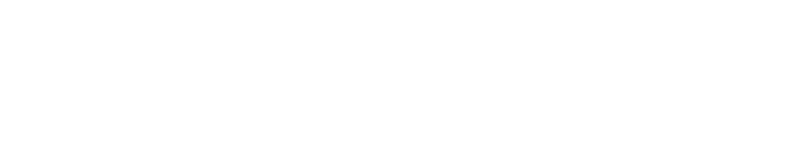
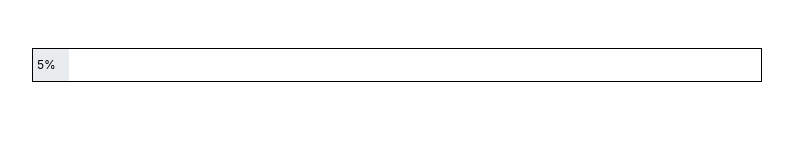
Before and after one commit to priyahatkar/algorigthm, a plain HTML site: page index.html in a window 1280 px wide. Shown: the whole page, without its empty margins (243-1036 px from the left). Drawn offline with nearby package versions, Linux system fonts and the light colour scheme.

Commit message:
work done

```diff
--- /dev/null
+++ b/assets/css/style.css
@@ -0,0 +1,12 @@
+.progress {
+    width: 0%;
+    height: 20px;
+    background-color: #007bff;
+    color: #000;
+    text-align: center;
+    border-radius: 0% !important;
+}
+.pro1{
+    border: 1px solid #000;
+    height: 34px;
+}
--- /dev/null
+++ b/assets/js/progress.js
@@ -0,0 +1,20 @@
+const progress_bar = document.getElementById("progress_bar");
+let progress = 0;
+
+let intervalId = setInterval(() => {
+    progress++;
+    progress_bar.style.width = `${progress}%`;
+    progress_bar.innerHTML = `${progress}%`;
+
+    if (progress >= 100) {
+        clearInterval(intervalId);
+        progress = 0;
+        setTimeout(() => {
+        intervalId = setInterval(() => {
+            progress++;
+            progress_bar.style.width =` ${progress}%`;
+            progress_bar.innerHTML = `${progress}%`;
+        }, 60000);
+    }, 1000);
+    }
+}, 1000);
--- a/index.html
+++ b/index.html
@@ -3,13 +3,23 @@
 <head>
     <meta charset="UTF-8">
     <meta name="viewport" content="width=device-width, initial-scale=1.0">
+    <link rel="stylesheet" href="./assets/css/style.css">
+    <link rel="stylesheet" href="https://cdn.jsdelivr.net/npm/bootstrap@4.6.2/dist/css/bootstrap.min.css" integrity="sha384-xOolHFLEh07PJGoPkLv1IbcEPTNtaed2xpHsD9ESMhqIYd0nLMwNLD69Npy4HI+N" crossorigin="anonymous">
     <title>Document</title>
 </head>
 <body>
+    <div class="container">
+        <div class="row">
+            <div class="col-md-8 offset-md-2">
+                <div class="pro1 my-5">
+                    <div class="progress py-3 px-1" id="progress_bar"></div>
+                </div>
+            </div>
+        </div>
+    </div>
 
 
-
-    <script src="./assets/js/anagram.js"></script>
+    <!-- <script src="./assets/js/anagram.js"></script> -->
     <!-- <script src="./assets/js/countZero.js"></script> -->
     <!-- <script src="./assets/js/duplicate.js"></script> -->
     <!-- <script src="./assets/js/fibSeries.js"></script> -->
@@ -21,6 +31,8 @@
     <!-- <script src="./assets/js/palindrom.js"></script> -->
     <!-- <script src="./assets/js/pattern.js"></script> -->
     <!-- <script src="./assets/js/primeNo.js"></script> -->
+    <script src="./assets/js/progress.js"></script>
+    <!-- <script src="./assets/js/removeMaxNo.js"></script> -->
     <!-- <script src="./assets/js/revers.js"></script> -->
     <!-- <script src="./assets/js/secLarge.js"></script> -->
     <!-- <script src="./assets/js/sort.js"></script> -->
```
Also changed, not shown: assets/js/removeMaxNo.js (added, +21 -0 lines), assets/js/pattern.js (indentation only).
